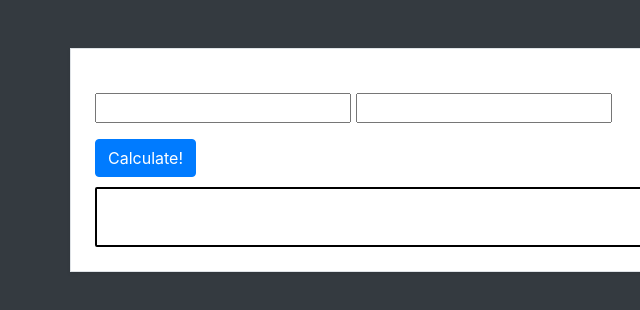
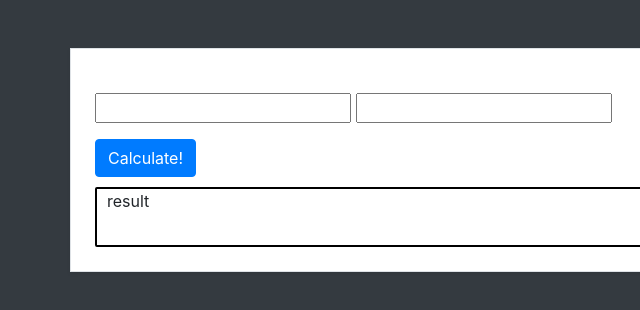
Before and after one commit to Ilger/Peer-Programming, a plain HTML site: page index.html in a window 1280 px wide. Shown: the full height of the page, 0-640 px from the left. Drawn offline with nearby package versions, Linux system fonts and the light colour scheme.

Commit message:
add place holder in result div

```diff
--- a/index.html
+++ b/index.html
@@ -28,7 +28,7 @@
             <button type="submit" id="calcButton" class="btn btn-primary">Calculate!</button>
 
             <div id="resultInputField">
-
+              result
             </div>
 
         </div>
```
